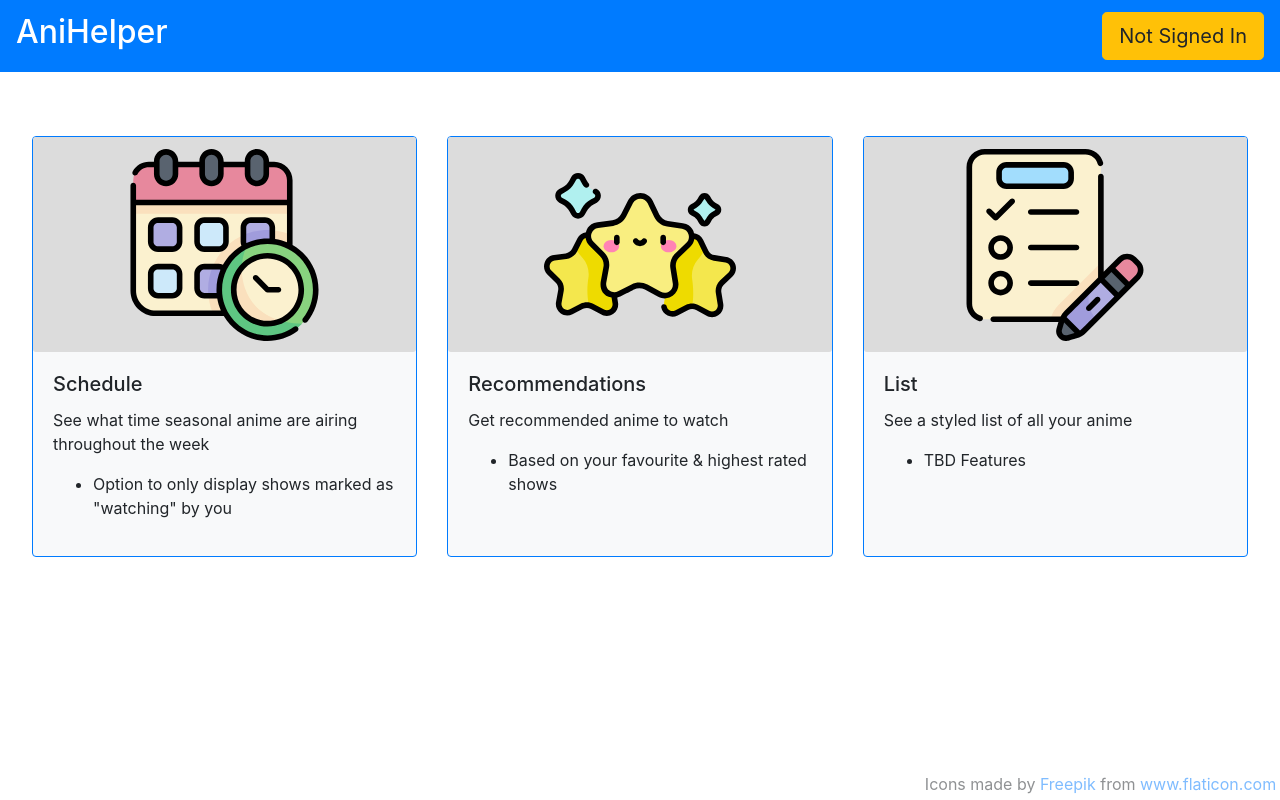
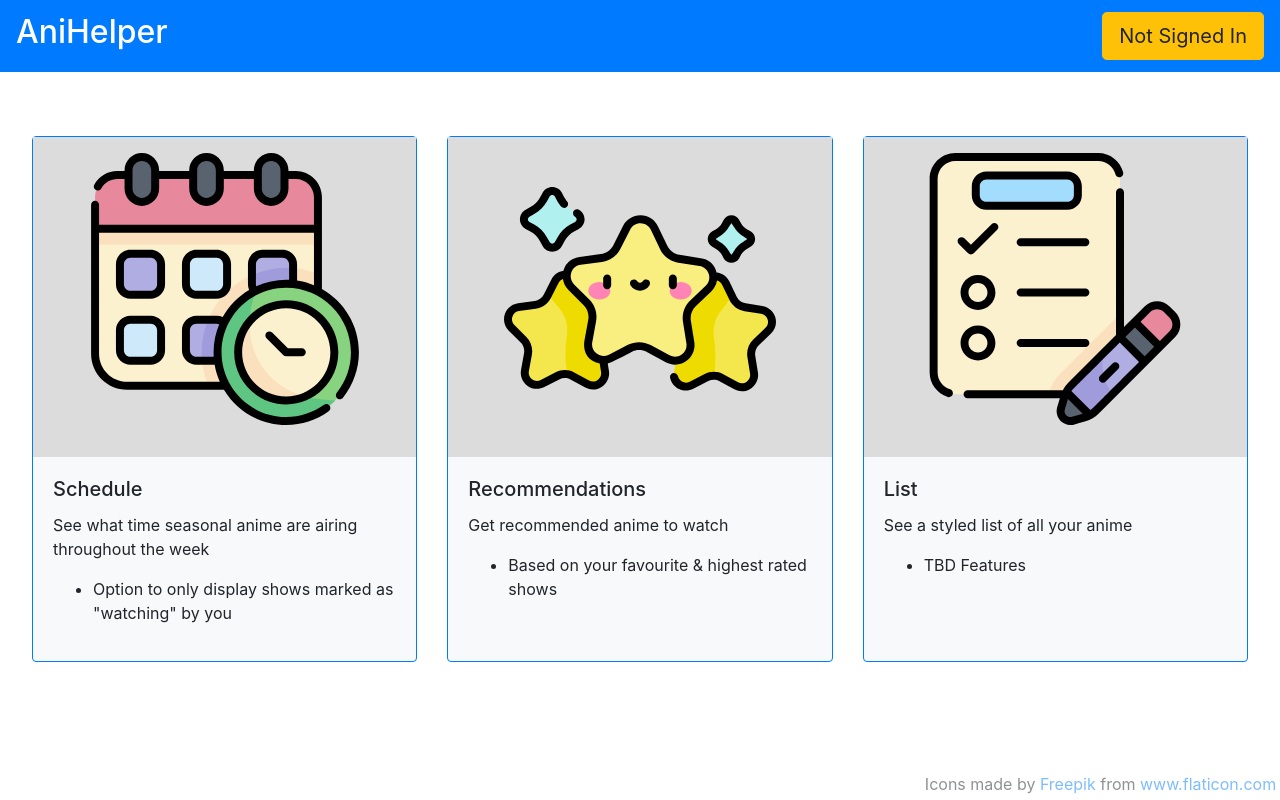
Before and after one commit to steed-huang/anihelper, a React (Create React App) app: page / in a window 1280 px wide. Built offline with nearby package versions, Linux system fonts and the light colour scheme.

Commit message:
fixed feature cards styling

```diff
--- a/src/Components/FeatureCards/FeatureCards.css
+++ b/src/Components/FeatureCards/FeatureCards.css
@@ -17,13 +17,22 @@
   color: #007bff;
 }
 
+.card-img-a {
+  height: 20rem;
+  background: rgb(220, 220, 220);
+}
+
 .card-img {
-  background: rgb(220, 220, 220);
-  display: block;
   text-align: center;
+  height: 100%;
+  width: 100%;
 }
 
 .card-icon {
-  width: 50%;
-  margin: 3%;
+  max-width: 90%;
+  max-height: 100%;
+  position: relative;
+  top: 50%;
+  transform: translateY(-50%);
+  margin: 4%;
 }
--- a/src/Components/FeatureCards/FeatureCards.js
+++ b/src/Components/FeatureCards/FeatureCards.js
@@ -10,7 +10,7 @@ export default function FeatureCards() {
       <div id="deck-container">
         <CardDeck>
           <Card border="primary" bg="light">
-            <Link to="/schedule">
+            <Link to="/schedule" className="card-img-a">
               <div className="card-img">
                 <img className="card-icon" src={require("../../Assets/calendar.svg")} alt="img" />
               </div>
@@ -25,7 +25,7 @@ export default function FeatureCards() {
           </Card>
 
           <Card border="primary" bg="light">
-            <Link to="/recommend">
+            <Link to="/recommend" className="card-img-a">
               <div className="card-img">
                 <img className="card-icon" src={require("../../Assets/stars.svg")} alt="img" />
               </div>
@@ -40,7 +40,7 @@ export default function FeatureCards() {
           </Card>
 
           <Card border="primary" bg="light">
-            <Link to="/list">
+            <Link to="/list" className="card-img-a">
               <div className="card-img">
                 <img className="card-icon" src={require("../../Assets/list.svg")} alt="img" />
               </div>
```
